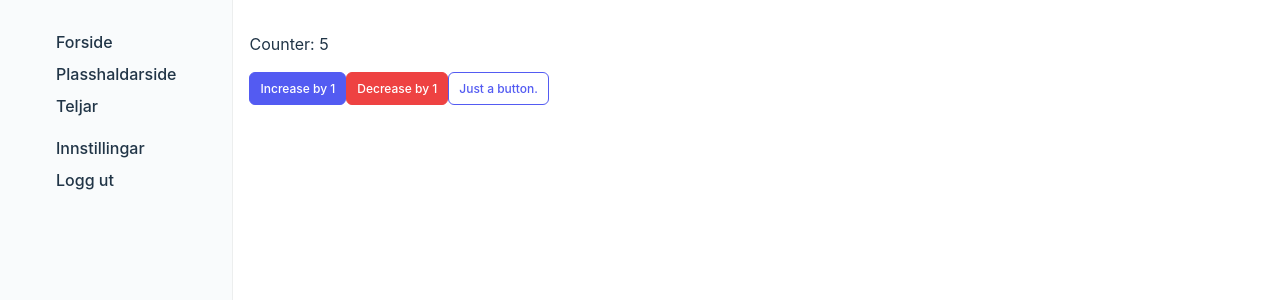
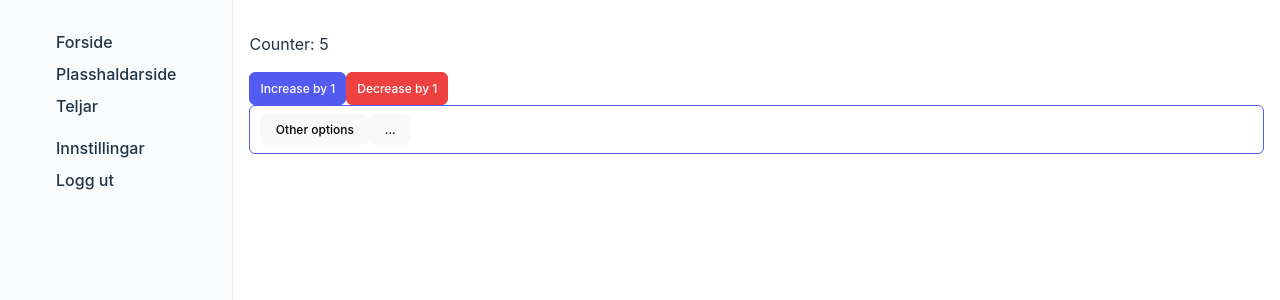
Before and after one commit to DarthMikke/design-demo, a React (Vite) app: page /counter in a window 1280 px wide. Shown: the top 300 px of the page. Built offline with nearby package versions, Linux system fonts and the light colour scheme; the HTML template or start-up script is replaced by a standard one.

Commit message:
Dropdown in the counter view.

```diff
--- a/src/routes/counter/View.tsx
+++ b/src/routes/counter/View.tsx
@@ -1,5 +1,6 @@
 import { useState } from "react";
 import Pane from "../../components/Pane";
+import Dropdown from "../../components/Dropdown";
 
 export default function() {
   const [counter, setCounter] = useState(5);
@@ -9,6 +10,10 @@ export default function() {
     </p>
     <button className={"button primary"} onClick={() => {setCounter(counter + 1)}}>Increase by 1</button>
     <button className={"button destructive"} onClick={() => {setCounter(counter - 1)}}>Decrease by 1</button>
-    <button className={"button secondary"}>Just a button.</button>
+    <Dropdown type={"secondary"} title={"Other options"}>
+      <button onClick={() => {setCounter(5)}}>Reset</button>
+      <button onClick={() => {setCounter(counter + 10)}}>Increase by 10</button>
+      <button onClick={() => {setCounter(counter - 10)}}>Decrease by 10</button>
+    </Dropdown>
   </Pane>
 }
```
